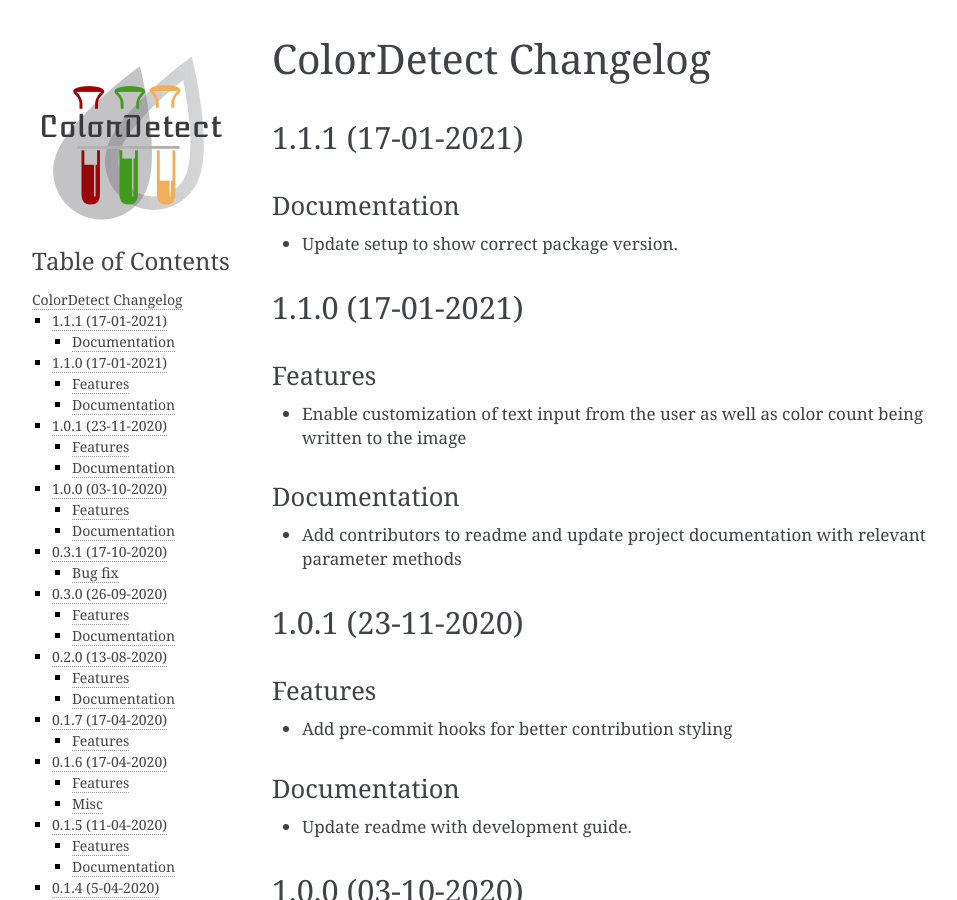
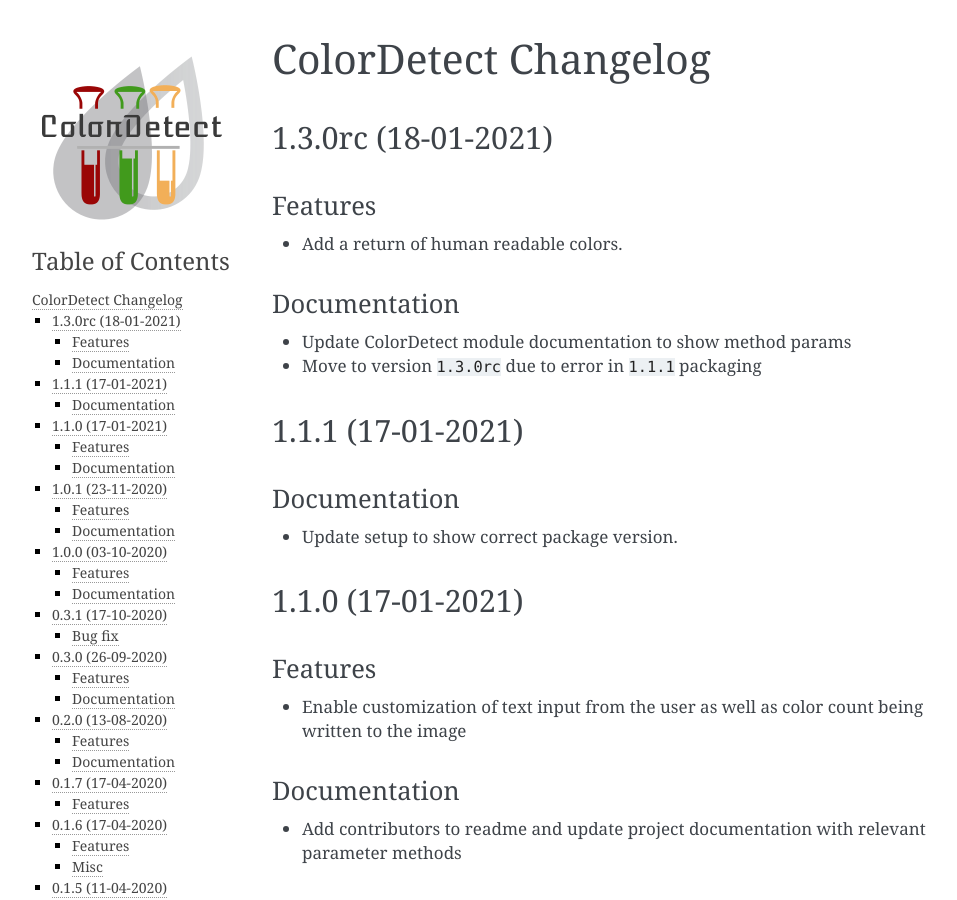
Before and after one commit to MarvinKweyu/ColorDetect, a Sphinx documentation site: the page built from docs/changes.rst, in a window 1280 px wide and 900 px high. Shown: the whole window, without its empty margins (148-1105 px from the left). Built offline with Sphinx 7.4.7, drawn with Linux system fonts in a browser that asks for light colours.

Commit message:
Human readable colors (#27)
* Add human-readable colours (#18)
* Add human-readable colours to output
* Update test to work with human readable colors
* Add webcolors dependency
* docs: update ColorDetect method documentation for human readability

Co-authored-by: MarvinKweyu <mkweyu1@gmail.com>
Co-authored-by: Clifford Onyonka <jsjamessakho@gmail.com>

```diff
--- a/CHANGES.rst
+++ b/CHANGES.rst
@@ -1,6 +1,21 @@
 =====================
 ColorDetect Changelog
 =====================
+
+.. _1.3.0rc:
+1.3.0rc (18-01-2021)
+====================
+
+Features
+--------
+
+- Add a return of human readable colors.
+
+Documentation
+-------------
+
+- Update ColorDetect module documentation to show method params
+- Move to version ``1.3.0rc`` due to error in ``1.1.1`` packaging
 
 .. _1.1.1:
 1.1.1 (17-01-2021)
--- a/docs/conf.py
+++ b/docs/conf.py
@@ -12,9 +12,6 @@
 #
 import os
 import sys
-from datetime import date
-
-from colordetect import ColorDetect
 
 file_loc = os.path.split(__file__)[0]
 sys.path.insert(0, os.path.abspath(os.path.join(os.path.dirname(file_loc), ".")))
@@ -27,7 +24,7 @@ copyright = "2020, Marvin Kweyu"
 author = "Marvin Kweyu"
 
 # The full version, including alpha/beta/rc tags
-release = "1.2.0"
+release = "1.3.0rc"
 
 # -- General configuration ---------------------------------------------------
 
--- a/setup.py
+++ b/setup.py
@@ -5,7 +5,7 @@ with open("README.md", "r") as fh:
 
 setuptools.setup(
     name="ColorDetect",
-    version="1.1.1",
+    version="1.3.0rc",
     author="Marvin Kweyu",
     author_email="mkweyu1@gmail.com",
     description="Detect and recognize colors in images or video",
@@ -20,6 +20,7 @@ setuptools.setup(
         "matplotlib>==3.2.1",
         "opencv-python>==4.2.0.32",
         "scikit-learn>==0.22.2.post1",
+        "webcolors>==1.11.1"
     ],
     classifiers=[
         "Programming Language :: Python :: 3",
```
Also changed, not shown: docs/colordetect.rst (+18 -7 lines), 3 other files.
